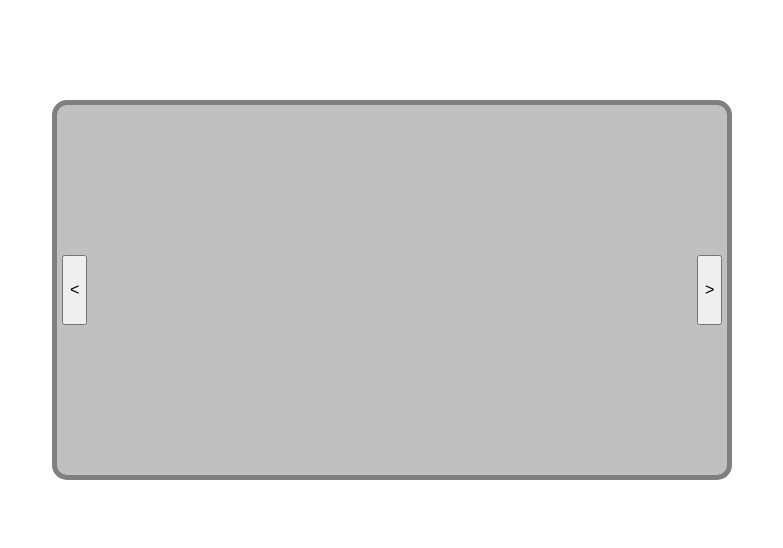
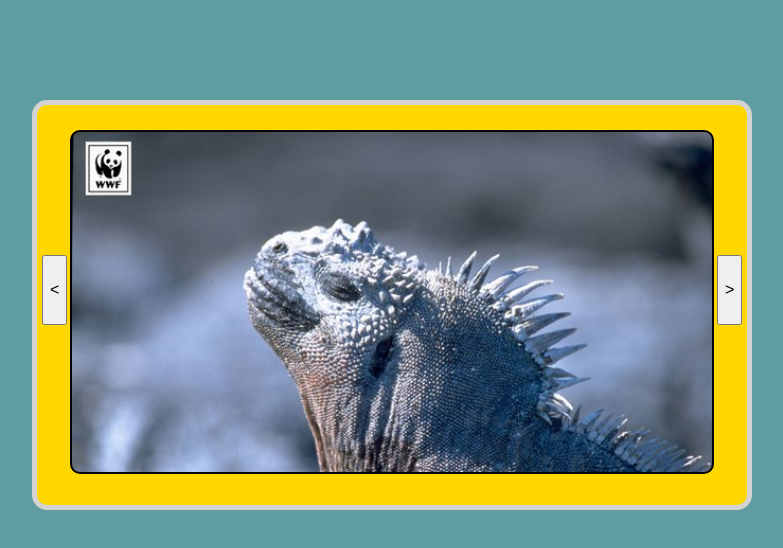
Before and after one commit to TraSveler/Slider, a plain HTML site: page index.html in a window 1280 px wide. Shown: the whole page, without its empty margins (248-1031 px from the left). Drawn offline with Linux system fonts and the light colour scheme.

Commit message:
final release

```diff
--- a/index.html
+++ b/index.html
@@ -7,9 +7,9 @@
 </head>
 <body>
 
-<div id="main">
+<div class="main">
     <button class="left" onclick="slider.left();"> < </button>
-    <div id="src"></div>
+    <div id="picture"></div>
     <button class="right" onclick="slider.right();"> > </button>
 </div>
 
--- a/scripts/app.js
+++ b/scripts/app.js
@@ -1,9 +1,9 @@
 var slider = {
-    slides:['images/level01.jpg','images/level02.jpg','images/level03.jpg',
-        'images/level04.jpg','images/level05.jpg'],
+    slides:['images/level1.jpg','images/level2.jpg','images/level3.jpg',
+        'images/level4.jpg','images/level5.jpg','images/level6.jpg'],
     frame: 0,
     set: function(image) {
-        document.getElementById("src").style.backgroundImage = "url(" + image + ")";
+        document.getElementById("picture").style.backgroundImage = "url(" + image + ")";
     },
     init: function() {
         this.set(this.slides[this.frame]);
@@ -23,5 +23,5 @@ var slider = {
     slider.init();
     setInterval(function() {
         slider.right();
-    },5000);
+    },12000);
 };
--- a/style/style.css
+++ b/style/style.css
@@ -1,23 +1,23 @@
-
-#main {
-    position:relative;
+body {
+    background-color: cadetblue;
+}
+.main {
+    position: relative;
     margin: 100px auto;
     padding: 5px;
-    width: 660px;
-    height:360px;
-    background-color: silver;
-    border: 5px solid grey;
-    border-radius:15px;
+    width: 700px;
+    height: 390px;
+    background-color: gold;
+    border: 5px solid lightgray;
+    border-radius: 15px;
 }
-#scr {
-    margin:20px auto;
-    width: 600px;
-    height: 320px;
-    /*margin-top:20px;*/
-    background-color: white;
-    background-size:cover;
+#picture {
+    margin: 20px auto;
+    width: 640px;
+    height: 340px;
+    background-size: cover;
     border: 2px solid black;
-    border-radius:10px;
+    border-radius: 10px;
 }
 button {
     position: absolute;
@@ -28,8 +28,8 @@ button {
     text-align: center;
 }
 .left {
-    left:5px;
+    left: 5px;
 }
 .right {
-    right:5px;
+    right: 5px;
 }
```
Also changed, not shown: images/level1.jpg (renamed from images/level01.jpg), images/level2.jpg (renamed from images/level02.jpg), images/level3.jpg (renamed from images/level03.jpg), images/level5.jpg (renamed from images/level04.jpg), images/level6.jpg (renamed from images/level05.jpg).
